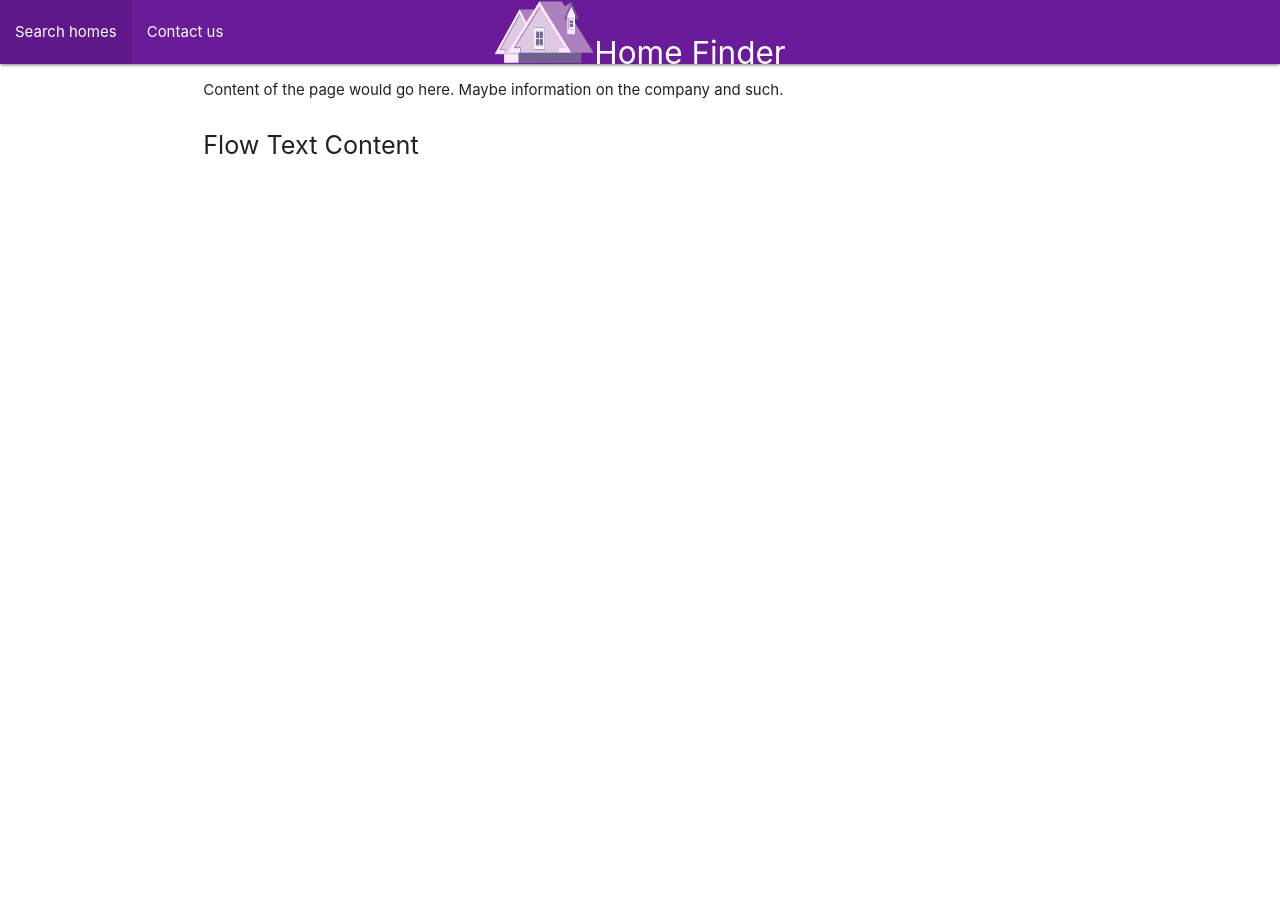
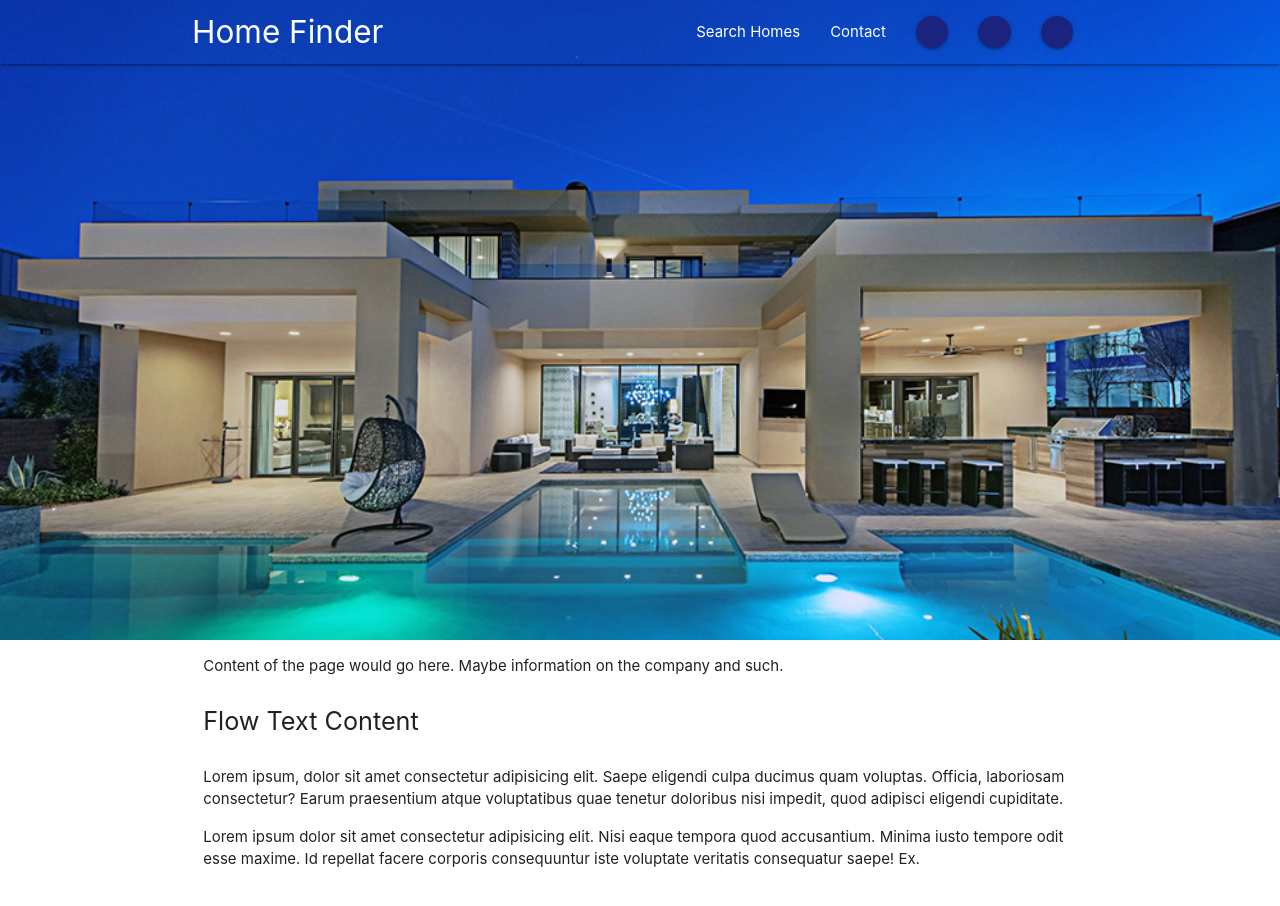
Before and after one commit to leivanoe1011/home_finder, a plain HTML site: page index.html in a window 1280 px wide. Before the commit the page ends 800 px from the top, so only its background shows below. Drawn offline with nearby package versions, Linux system fonts and the light colour scheme.

Commit message:
created nav. In addition, moved the scripts to the bottom of the body

```diff
--- a/assets/css/style.css
+++ b/assets/css/style.css
@@ -0,0 +1,12 @@
+
+
+header{
+    background-image: url("../images/luxury_home_2.jpg");
+    background-size: cover;
+    background-position: center;
+    min-height: 50vw;
+}
+
+nav {
+    position: fixed;
+}
--- a/assets/js/realEstateApp.js
+++ b/assets/js/realEstateApp.js
@@ -140,7 +140,7 @@ function realtorCall(city, state, zip, limit){
     }
 
 
-    $.ajax(settings).done(function (response) {
+    $.ajax(settings).on(function (response) {
         console.log(response);
 
         displayResults(response);
--- a/index.html
+++ b/index.html
@@ -8,45 +8,99 @@
 
     <!-- Materialize css -->
     <link rel="stylesheet" href="https://cdnjs.cloudflare.com/ajax/libs/materialize/1.0.0/css/materialize.min.css">
-    <script type="text/javascript" src="https://ajax.googleapis.com/ajax/libs/jquery/3.5.1/jquery.min.js"></script>
-    <!-- Materialize JS -->
-
-    <script src="https://cdnjs.cloudflare.com/ajax/libs/materialize/1.0.0/js/materialize.min.js"></script>
 
     <!-- Custom CSS -->
     <link rel="stylesheet" type="text/css" href="assets/css/style.css">
 
-    <script type="text/javascript" src="assets/js/app.js"></script>
+
 
     <title>Home Finder</title>
 </head>
 
 <body>
-    <div>
-        <nav>
-            <div class="nav-wrapper purple darken-3">
-                <a href="#!" class="center brand-logo"><img src="assets/images/home.png" width="100px" height="64px">Home
-                    Finder</a>
-                <a href="#" data-target="mobile-demo" class="sidenav-trigger"><i class="material-icons">Menu</i></a>
-                <ul class="left hide-on-med-and-down">
-                    <li><a href="#">Search homes</a></li>
-                    <li><a href="#">Contact us</a></li>
+
+
+    <header>
+        <nav class="nav-wrapper transparent white-text">
+            <div class="container">
+
+                <a href="#" class="brand-logo">Home Finder</a>
+
+                <!-- Mobile Device Menu -->
+                <a href="#" class="sidenav-trigger" data-target="mobile-menu">
+                    <i class="material-icons">menu</i>
+                </a>
+
+                <!-- Navigation Bar -->
+                <ul class="right hide-on-med-and-down">
+                    <li><a href="#search">Search Homes</a></li>
+                    <li><a href="#contact">Contact</a></li>
+
+                    <!-- Fab Icons -->
+                    <li>
+                        <a href="#" class="tooltipped btn-floating btn-small indigo darken-4" data-tooltip="Facebook">
+                        <i class="fab fa-facebook"></i>
+                        </a>
+                    </li>
+
+                    <li>
+                        <a href="#" class="tooltipped btn-floating btn-small indigo darken-4" data-tooltip="Instagram">
+                            <i class="fab fa-instagram"></i>
+                        </a>
+                    </li>
+
+                    <li>
+                        <a href="#" class="tooltipped btn-floating btn-small indigo darken-4" data-tooltip="LinkedIn">
+                            <i class="fab fa-linkedin"></i>
+                        </a>
+                    </li>
+
                 </ul>
+
+                <!-- The menu that will appear when the page is viewed in mobile device -->
+                <ul class="sidenav grey lighten-2">
+                    <li><a href="#search">Search Homes</a></li>
+                    <li><a href="#contact">Contact</a></li>
+                </ul>
+
+
+
             </div>
+        </nav>
+    </header>
 
-        </nav>
 
-        <ul class="sidenav" id="mobile-demo">
-            <li><a href="#">Search homes</a></li>
-            <li><a href="#">Contact us</a></li>
-        </ul>
-    </div>
+
     <div class="container row">
         <article class="col s12">
             <p>Content of the page would go here. Maybe information on the company and such.</p>
             <p class="flow-text">Flow Text Content</p>
+            <p>Lorem ipsum, dolor sit amet consectetur adipisicing elit. Saepe eligendi culpa ducimus quam voluptas. Officia, laboriosam consectetur? Earum praesentium atque voluptatibus quae tenetur doloribus nisi impedit, quod adipisci eligendi cupiditate.</p>
+            <p>Lorem ipsum dolor sit amet consectetur adipisicing elit. Nisi eaque tempora quod accusantium. Minima iusto tempore odit esse maxime. Id repellat facere corporis consequuntur iste voluptate veritatis consequatur saepe! Ex.</p>
+
         </article>
     </div>
+
+
+
+    <!-- JQuery -->
+    <script type="text/javascript" src="https://ajax.googleapis.com/ajax/libs/jquery/3.5.1/jquery.min.js"></script>
+
+    <!-- Materialize JS -->
+    <script src="https://cdnjs.cloudflare.com/ajax/libs/materialize/1.0.0/js/materialize.min.js"></script>
+
+    <!-- Custom JS -->
+    <script type="text/javascript" src="assets/js/app.js"></script>
+
+    <script>
+         $(document).ready(function(){
+
+            // Initialize the Side Nav
+            $(".sidenav").sidenav();
+
+         })
+    </script>
+
 </body>
 
 </html>
```
Also changed, not shown: assets/images/luxury_home.jpg (added), assets/images/luxury_home_2.jpg (added).
